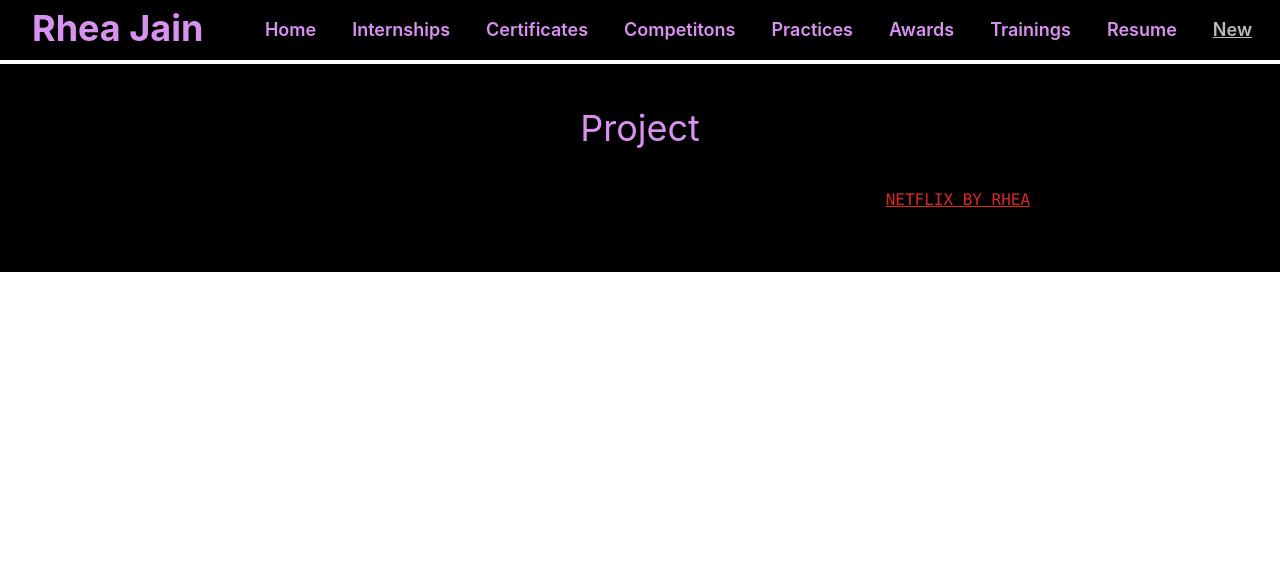
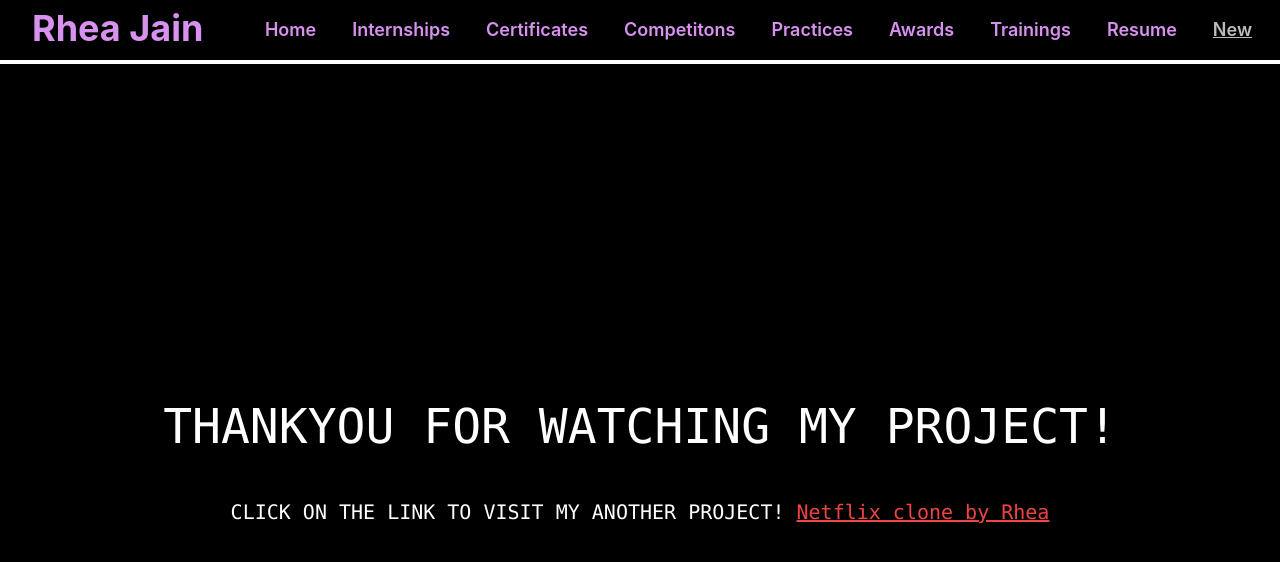
Before and after one commit to rhea0110/Live-Profile, a Next.js app: page /newprojects in a window 1280 px wide. Shown: the top 562 px of the page. Built offline with nearby package versions, Linux system fonts and the light colour scheme.

Commit message:
fixed new page

```diff
--- a/pages/newprojects.jsx
+++ b/pages/newprojects.jsx
@@ -1,6 +1,7 @@
 import React from "react";
 import Navbar from "../components/Navbar";
 import Head from "next/head";
+import Link from "next/link"
 
 const NewProject = () => {
   return (
@@ -8,14 +9,24 @@ const NewProject = () => {
       <Head>
         <title>New Project</title>
       </Head>
-      <section className="bg-black  w-full h-full overflow-auto py-5">
-              <h1 className="text-[#D891EF] text-center text-4xl pt-6">
-                  Project
-              </h1>
-              <div className="py-10  justify-center flex font-mono text-md w-full h-full items-center">
-                  {"Check out my another project. Click on my link to see what I made".toUpperCase()}&nbsp;<a className="text-red-600 underline" href="https://rheanetclone.netlify.app/">{"Netflix by Rhea".toUpperCase()}</a>
-                  </div>
-      </section>
+      <div className="w-full flex-col justify-center items-center flex p-20 h-screen bg-black">
+        <div>
+          <h1 className="w-full h-full text-white font-mono text-5xl justify-center items-center flex">
+            {"Thankyou for watching my project!".toUpperCase()}
+          </h1>
+        </div>
+        <div className=" mt-12 text-white font-mono text-xl ">
+          {"Click on the link to visit my another project! ".toUpperCase()}
+          <a
+            className="text-red-500 text-xl underline"
+            href="https://rheanetclone.netlify.app/"
+          >
+            Netflix clone by Rhea
+          </a>
+        </div>
+
+
+      </div>
     </>
   );
 };
```
